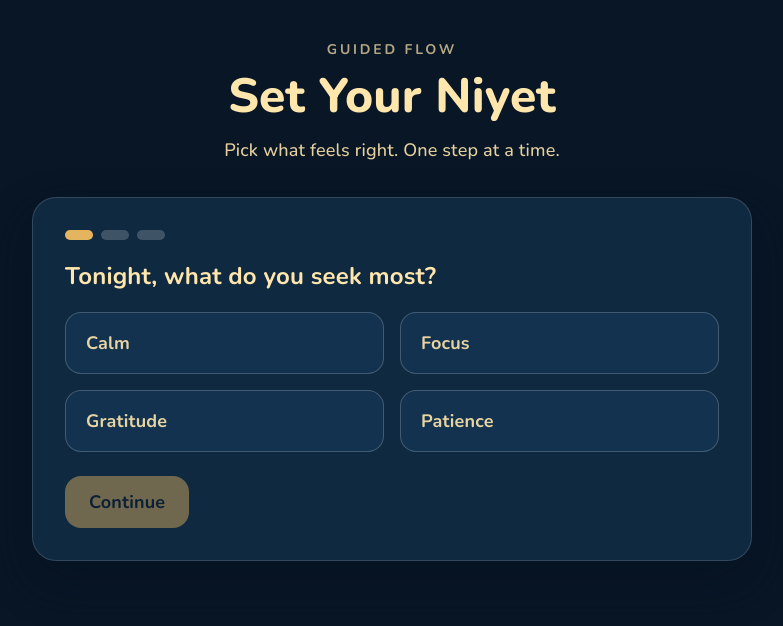
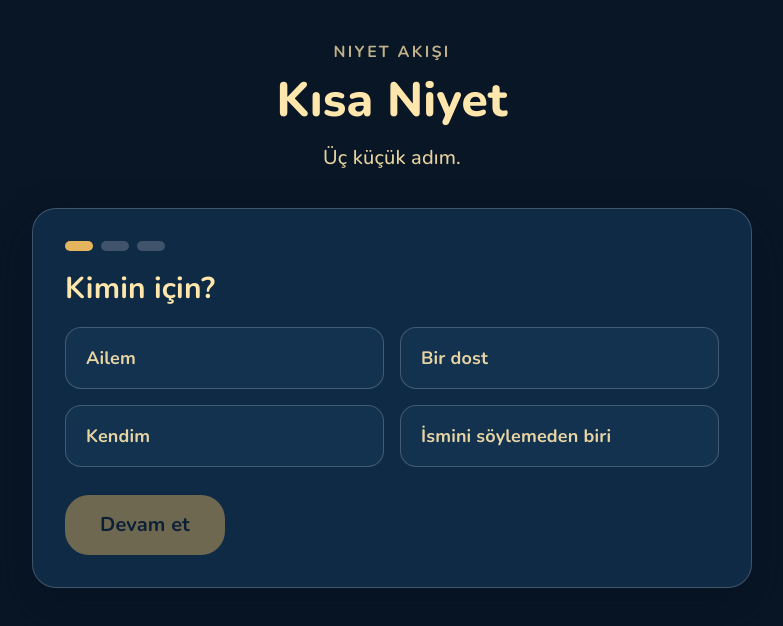
Before and after one commit to msuzun/hosgeldin-ya-sehri-ramazan, a Next.js app: page /dua in a window 1280 px wide. Shown: the top 626 px of the page, without its empty margins (248-1031 px from the left). Built offline with nearby package versions, Linux system fonts and the light colour scheme.

Commit message:
Prayer/Intention flow (mini, leveled, but very calm)

```diff
--- a/app/dua/page.tsx
+++ b/app/dua/page.tsx
@@ -6,77 +6,139 @@ import PrimaryButton from "@/components/PrimaryButton";
 import ProgressDots from "@/components/ProgressDots";
 import { copy } from "@/lib/copy";
 
+const TOTAL_STEPS = 3;
+
 export default function DuaPage() {
-  const steps = copy.dua.steps;
+  const { dua } = copy;
   const [stepIndex, setStepIndex] = useState(0);
-  const [choices, setChoices] = useState<string[]>([]);
+  const [forWho, setForWho] = useState<string | null>(null);
+  const [intention, setIntention] = useState<string | null>(null);
+  const [copied, setCopied] = useState(false);
 
-  const isDone = stepIndex >= steps.length;
-  const currentStep = steps[stepIndex];
+  const finalStep = stepIndex >= TOTAL_STEPS;
 
-  const canContinue = useMemo(() => {
-    if (isDone) return false;
-    return Boolean(choices[stepIndex]);
-  }, [choices, isDone, stepIndex]);
+  const generatedLine = useMemo(() => {
+    if (!forWho || !intention) return "";
 
-  const choose = (value: string) => {
-    const next = [...choices];
-    next[stepIndex] = value;
-    setChoices(next);
-  };
+    const whoIndex = dua.step1.options.indexOf(forWho);
+    const niyetIndex = dua.step2.options.indexOf(intention);
+    const safeWho = whoIndex < 0 ? 0 : whoIndex;
+    const safeNiyet = niyetIndex < 0 ? 0 : niyetIndex;
 
-  const nextStep = () => {
-    if (!canContinue) return;
-    setStepIndex((value) => value + 1);
+    const templateIndex = (safeWho * 3 + safeNiyet) % dua.templates.length;
+    return dua.templates[templateIndex];
+  }, [dua.step1.options, dua.step2.options, dua.templates, forWho, intention]);
+
+  const canContinue =
+    (stepIndex === 0 && Boolean(forWho)) ||
+    (stepIndex === 1 && Boolean(intention)) ||
+    (stepIndex === 2 && Boolean(generatedLine));
+
+  const onShare = async () => {
+    if (!generatedLine) return;
+
+    const message = `${generatedLine}\n\n${dua.finalNote}`;
+
+    if (typeof navigator !== "undefined" && navigator.share) {
+      try {
+        await navigator.share({ text: message });
+        return;
+      } catch {
+        // User may cancel share dialog.
+      }
+    }
+
+    try {
+      await navigator.clipboard.writeText(message);
+      setCopied(true);
+      setTimeout(() => setCopied(false), 1800);
+    } catch {
+      setCopied(false);
+      alert(dua.shareError);
+    }
   };
 
   const restart = () => {
-    setChoices([]);
+    setForWho(null);
+    setIntention(null);
+    setCopied(false);
     setStepIndex(0);
   };
 
   return (
     <main className="mx-auto flex min-h-screen w-full max-w-3xl flex-col px-4 pb-16 pt-10 sm:px-6">
       <header className="text-center">
-        <p className="text-sm font-bold uppercase tracking-[0.2em] text-gold-300/70">{copy.dua.kicker}</p>
-        <h1 className="mt-3 text-4xl font-extrabold sm:text-5xl">{copy.dua.title}</h1>
-        <p className="mx-auto mt-4 max-w-xl text-lg leading-relaxed text-gold-300/90">{copy.dua.subtitle}</p>
+        <p className="text-base font-bold uppercase tracking-[0.14em] text-gold-300/75">{dua.kicker}</p>
+        <h1 className="mt-3 text-4xl font-extrabold sm:text-5xl">{dua.title}</h1>
+        <p className="mx-auto mt-4 max-w-xl text-xl leading-[1.8] text-gold-300/90">{dua.subtitle}</p>
       </header>
 
-      <section className="mt-8 rounded-3xl border border-white/15 bg-night-700/60 p-6 shadow-soft sm:p-8" aria-live="polite">
-        {!isDone && currentStep ? (
+      <section className="mt-8 rounded-3xl border border-white/20 bg-night-700/65 p-6 shadow-soft sm:p-8" aria-live="polite">
+        {!finalStep ? (
           <>
-            <ProgressDots total={steps.length} current={stepIndex} />
-            <h2 className="mt-5 text-2xl font-bold">{currentStep.prompt}</h2>
-            <div className="mt-5 grid gap-4 sm:grid-cols-2">
-              {currentStep.options.map((option) => (
-                <ChoiceCard
-                  key={option}
-                  title={option}
-                  selected={choices[stepIndex] === option}
-                  onSelect={() => choose(option)}
-                />
-              ))}
-            </div>
-            <div className="mt-6 flex flex-wrap gap-3">
-              <PrimaryButton onClick={nextStep} disabled={!canContinue}>
-                {copy.dua.next}
+            <ProgressDots total={TOTAL_STEPS} current={stepIndex} />
+
+            {stepIndex === 0 ? (
+              <>
+                <h2 className="mt-5 text-3xl font-bold">{dua.step1.prompt}</h2>
+                <div className="mt-5 grid gap-4 sm:grid-cols-2">
+                  {dua.step1.options.map((option) => (
+                    <ChoiceCard key={option} title={option} selected={forWho === option} onSelect={() => setForWho(option)} />
+                  ))}
+                </div>
+              </>
+            ) : null}
+
+            {stepIndex === 1 ? (
+              <>
+                <h2 className="mt-5 text-3xl font-bold">{dua.step2.prompt}</h2>
+                <div className="mt-5 grid gap-4 sm:grid-cols-2">
+                  {dua.step2.options.map((option) => (
+                    <ChoiceCard key={option} title={option} selected={intention === option} onSelect={() => setIntention(option)} />
+                  ))}
+                </div>
+              </>
+            ) : null}
+
+            {stepIndex === 2 ? (
+              <>
+                <h2 className="mt-5 text-3xl font-bold">{dua.step3.prompt}</h2>
+                <div className="mt-6 rounded-2xl border border-gold-500/30 bg-night-900/60 p-5 text-center">
+                  <p className="text-3xl font-bold leading-[1.8] text-gold-300 sm:text-4xl">{generatedLine}</p>
+                </div>
+              </>
+            ) : null}
+
+            <div className="mt-7 flex flex-wrap gap-3">
+              <PrimaryButton
+                onClick={() => setStepIndex((value) => value + 1)}
+                disabled={!canContinue}
+                className="min-w-40 rounded-3xl px-7 py-4 text-xl"
+              >
+                {stepIndex === 2 ? dua.finish : dua.next}
               </PrimaryButton>
               {stepIndex > 0 ? (
-                <PrimaryButton variant="secondary" onClick={() => setStepIndex((value) => value - 1)}>
-                  {copy.dua.back}
+                <PrimaryButton
+                  variant="secondary"
+                  onClick={() => setStepIndex((value) => value - 1)}
+                  className="min-w-32 rounded-3xl px-6 py-4 text-xl"
+                >
+                  {dua.back}
                 </PrimaryButton>
               ) : null}
             </div>
           </>
         ) : (
           <div className="text-center">
-            <h2 className="text-3xl font-extrabold">{copy.dua.doneTitle}</h2>
-            <p className="mx-auto mt-3 max-w-xl text-lg leading-relaxed text-gold-300/90">{copy.dua.doneText}</p>
-            <div className="mt-6 flex flex-wrap justify-center gap-3">
-              <PrimaryButton onClick={restart}>{copy.dua.restart}</PrimaryButton>
-              <PrimaryButton href="/" variant="secondary">
-                {copy.dua.home}
+            <p className="mx-auto max-w-2xl text-3xl font-extrabold leading-[1.8] text-gold-300 sm:text-4xl">{generatedLine}</p>
+            <p className="mx-auto mt-6 max-w-2xl whitespace-pre-line text-2xl leading-[1.9] text-gold-300/90">{dua.finalNote}</p>
+
+            <div className="mt-8 flex flex-wrap justify-center gap-3">
+              <PrimaryButton onClick={restart} className="rounded-3xl px-7 py-4 text-xl">
+                {dua.restart}
+              </PrimaryButton>
+              <PrimaryButton onClick={onShare} variant="secondary" className="rounded-3xl px-7 py-4 text-xl">
+                {copied ? dua.copied : dua.share}
               </PrimaryButton>
             </div>
           </div>
--- a/lib/copy.ts
+++ b/lib/copy.ts
@@ -8,29 +8,42 @@ export const copy = {
     footer: "Bu sayfa, içi ısıtsın diye yapıldı.",
   },
   dua: {
-    kicker: "Guided flow",
-    title: "Set Your Niyet",
-    subtitle: "Pick what feels right. One step at a time.",
-    next: "Continue",
-    back: "Back",
-    restart: "Start Again",
-    home: "Go Home",
-    doneTitle: "Niyet complete",
-    doneText: "May your heart stay steady and your night stay bright.",
-    steps: [
-      {
-        prompt: "Tonight, what do you seek most?",
-        options: ["Calm", "Focus", "Gratitude", "Patience"],
-      },
-      {
-        prompt: "How do you want to begin?",
-        options: ["With dua", "With silence", "With dhikr", "With reflection"],
-      },
-      {
-        prompt: "What will you carry tomorrow?",
-        options: ["Kind words", "Small charity", "Gentle pace", "Clear intention"],
-      },
+    kicker: "Niyet akışı",
+    title: "Kısa Niyet",
+    subtitle: "Üç küçük adım.",
+    next: "Devam et",
+    back: "Geri",
+    finish: "Tamamla",
+    restart: "Bir niyet daha",
+    share: "Paylaş",
+    copied: "Kopyalandı",
+    shareError: "Paylaşım şu an açılamadı",
+    step1: {
+      prompt: "Kimin için?",
+      options: ["Ailem", "Bir dost", "Kendim", "İsmini söylemeden biri"],
+    },
+    step2: {
+      prompt: "Niyet",
+      options: ["Huzur", "Ferahlık", "Kolaylık", "Cesaret"],
+    },
+    step3: {
+      prompt: "Kısa dua / niyet cümlesi",
+    },
+    templates: [
+      "Bu gece ailene huzur dolsun.",
+      "Ailenin evi sakinlikle aydınlansın.",
+      "Bir dosta ferahlık gelsin.",
+      "Dostunun içi genişlesin, kalbi hafiflesin.",
+      "Kendine kolaylık nasip olsun.",
+      "Adımların kolaylaşsın, yükün azalsın.",
+      "İsmini bilmediğin birine cesaret doğsun.",
+      "O kalbe bugün güç ve sabır gelsin.",
+      "Bu gece kapına huzurlu bir nefes değsin.",
+      "Kalbin ferah, yolun açık olsun.",
+      "Bugün zor olan, yarın daha kolay olsun.",
+      "Karanlık azalsın, içindeki ışık çoğalsın.",
     ],
+    finalNote: "Bu niyet Ramazan için seçildi.\nVe evet, biri biraz uğraştı.",
   },
   about: {
     kicker: "Gentle note",
```
